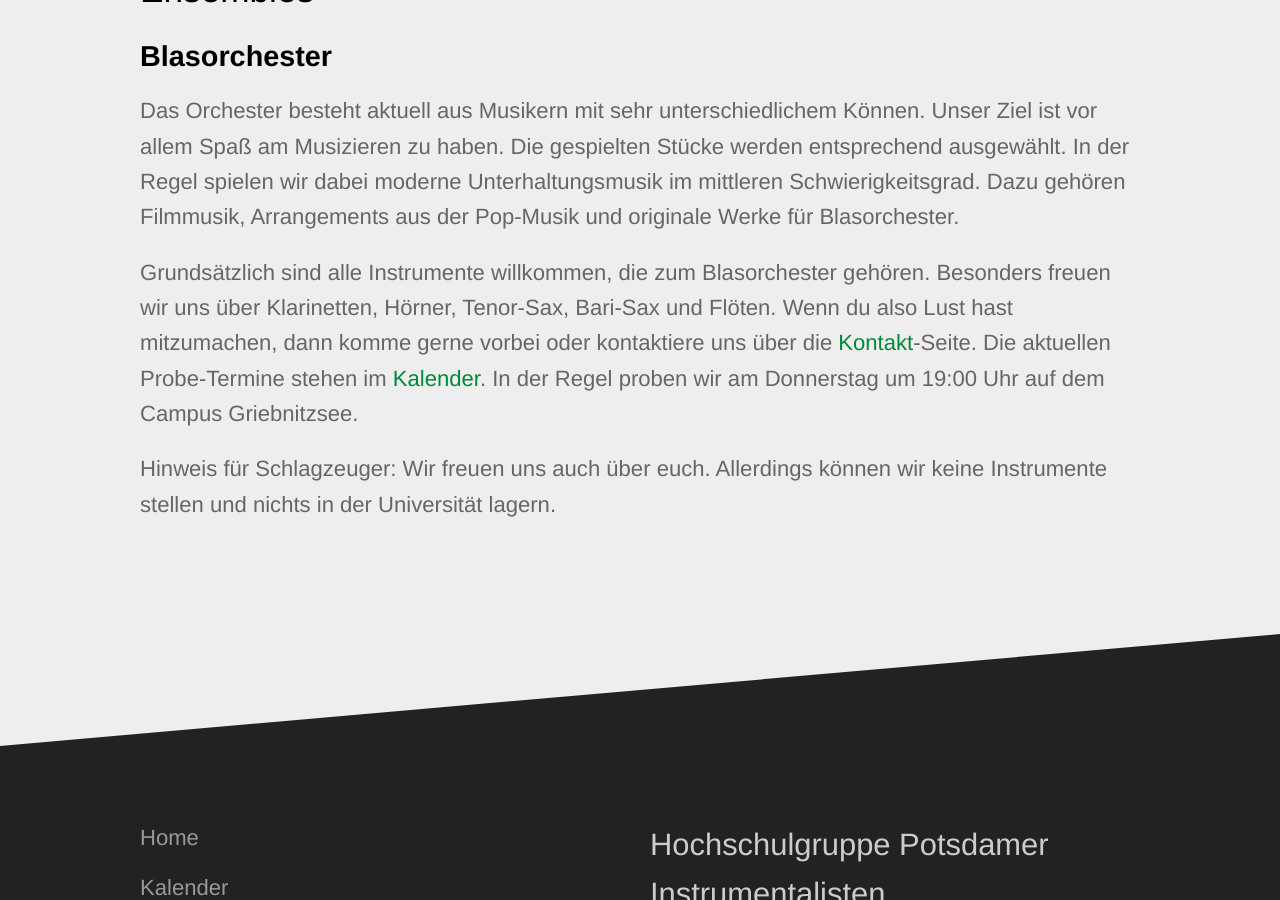
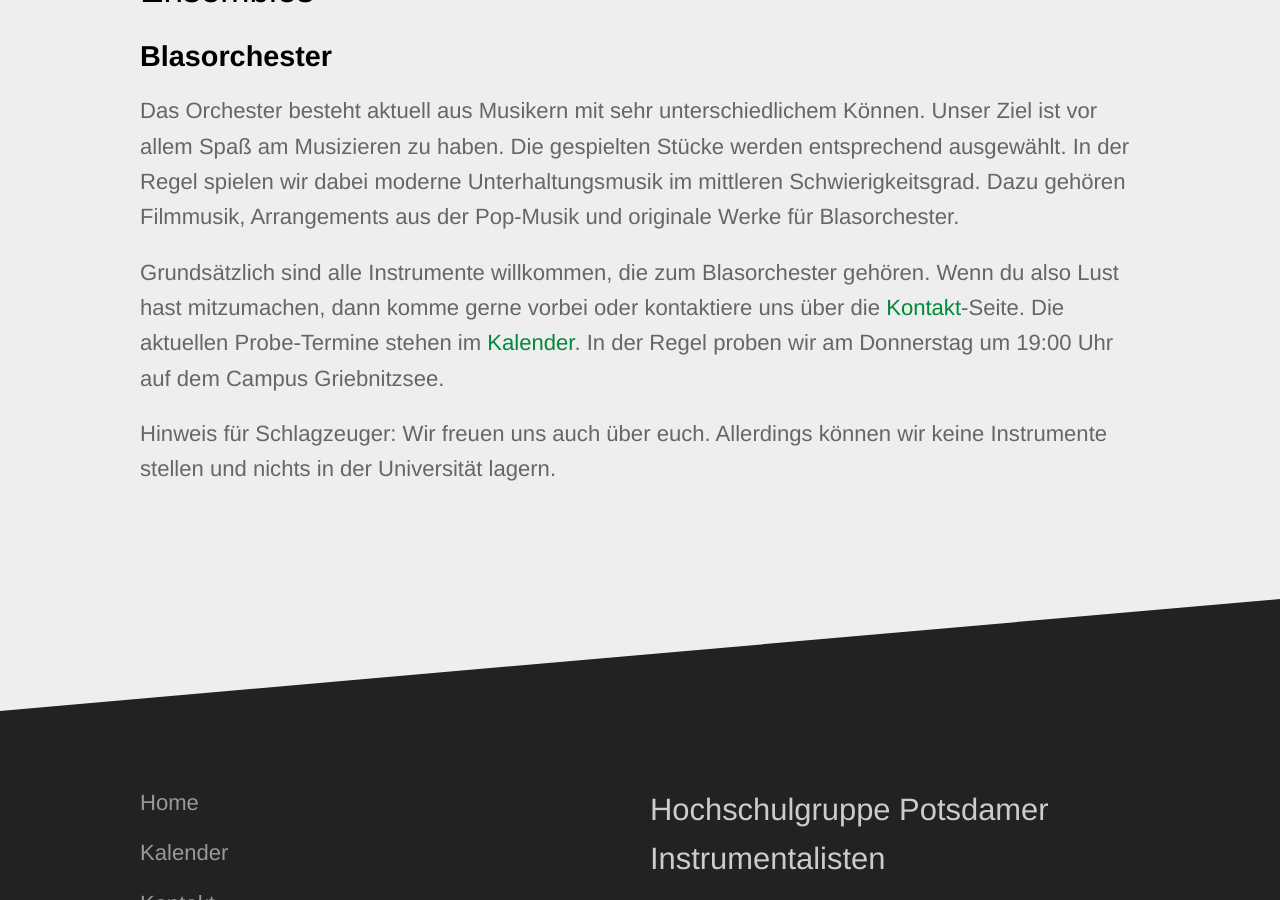
Before and after one commit to potsdamer-instrumentalisten/potsdamer-instrumentalisten.github.io, a Jekyll site: the page built from index.md, in a window 1280 px wide and 900 px high, scrolled down 1200 px. Built offline with Jekyll 4.4.1, drawn with Linux system fonts in a browser that asks for light colours.

```diff
--- a/index.md
+++ b/index.md
@@ -28,8 +28,8 @@ Die gespielten Stücke werden entsprechend ausgewählt.
 In der Regel spielen wir dabei moderne Unterhaltungsmusik im mittleren Schwierigkeitsgrad.
 Dazu gehören Filmmusik, Arrangements aus der Pop-Musik und originale Werke für Blasorchester.
 
-Grundsätzlich sind alle Instrumente willkommen, die zum Blasorchester gehören.
-Besonders freuen wir uns über Klarinetten, Hörner, Tenor-Sax, Bari-Sax und Flöten.
+Grundsätzlich sind alle Instrumente willkommen, die zum Blasorchester gehören.<!--
+Besonders freuen wir uns über Klarinetten, Hörner, Tenor-Sax, Bari-Sax und Flöten. -->
 Wenn du also Lust hast mitzumachen, dann komme gerne vorbei oder kontaktiere uns über die [Kontakt](/kontakt)-Seite.
 Die aktuellen Probe-Termine stehen im [Kalender](/kalender).
 In der Regel proben wir am Donnerstag um 19:00 Uhr auf dem Campus Griebnitzsee.
```
